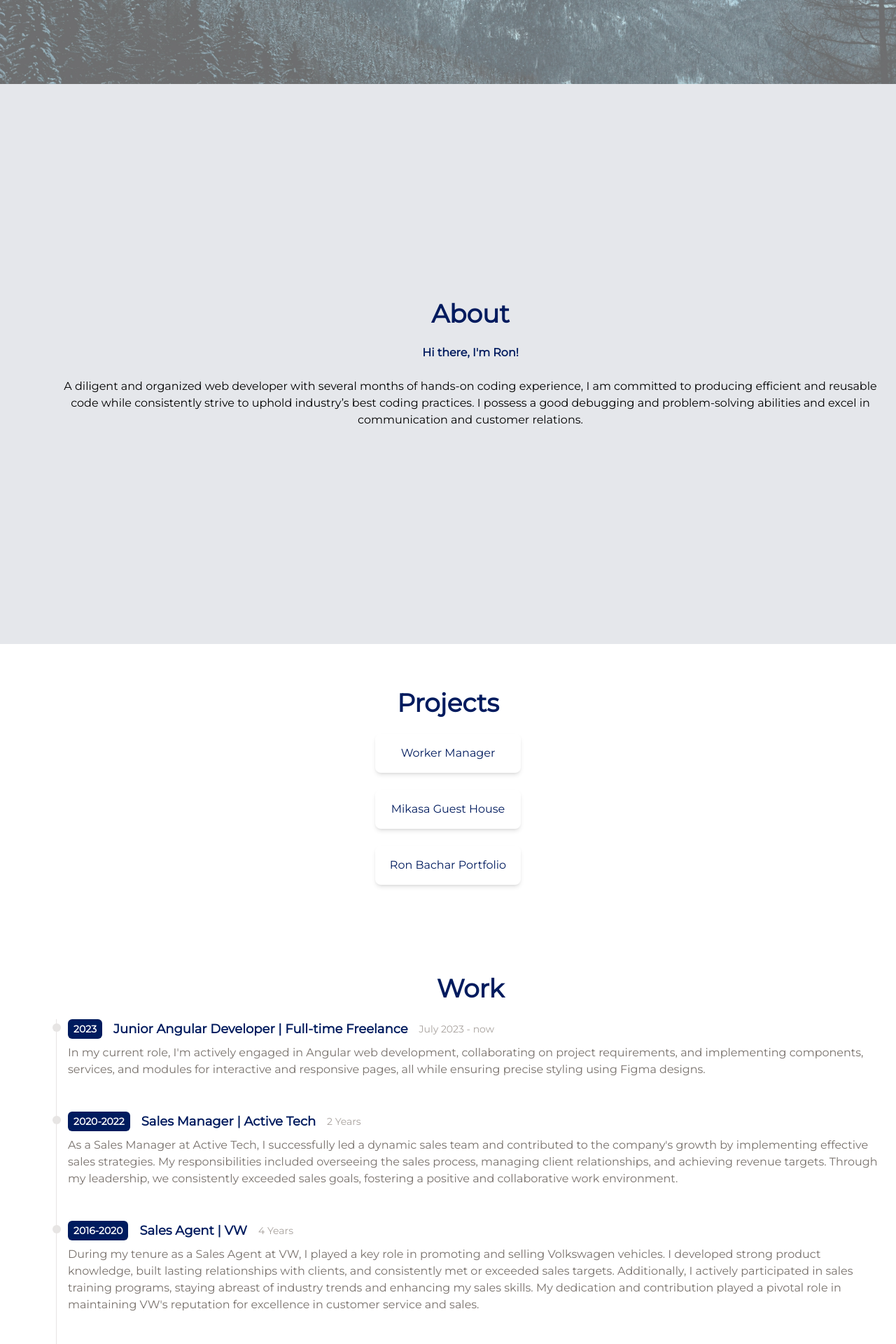
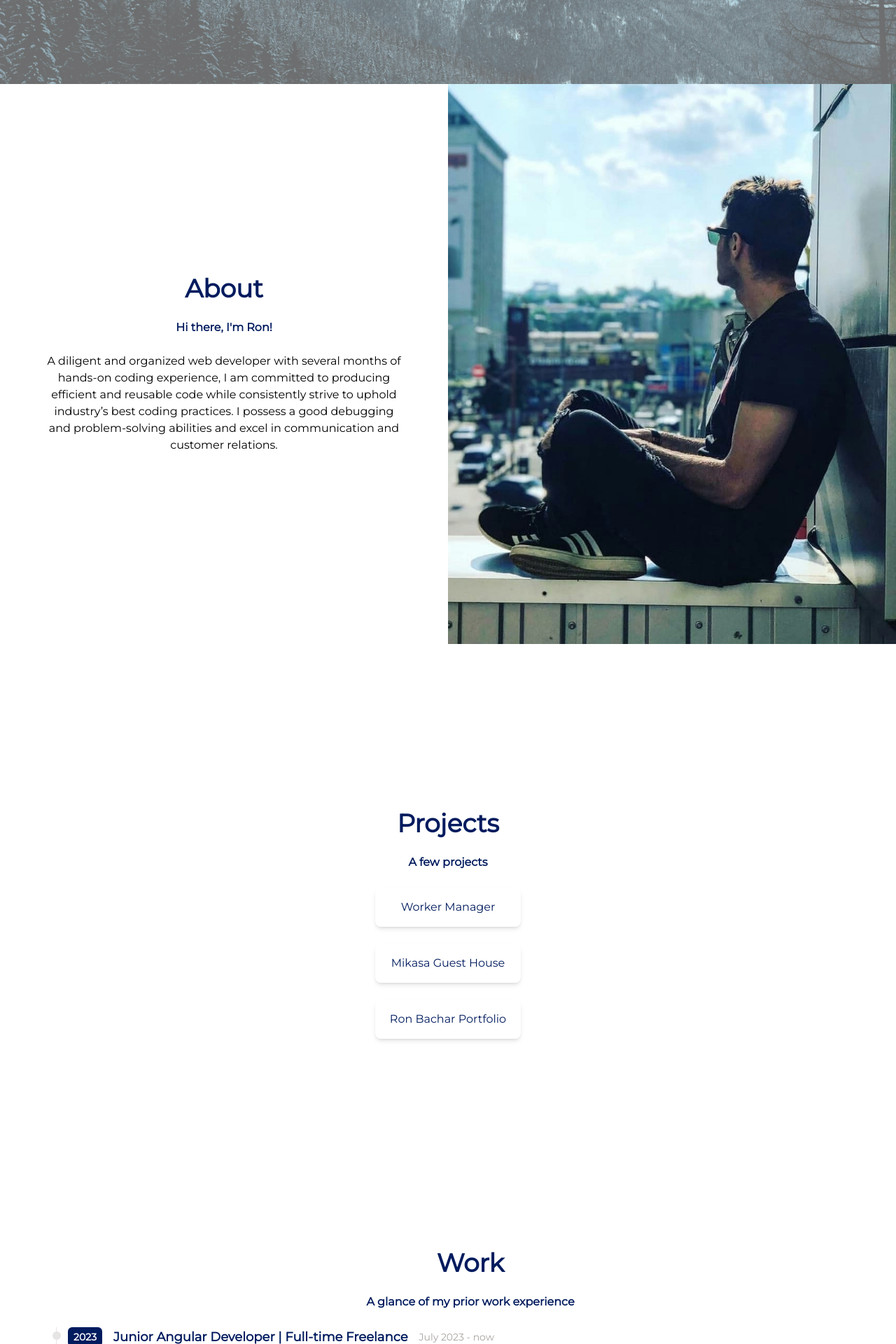
Before and after one commit to RonBachar/my-site, a React (Vite) app: page / in a window 1280 px wide. Shown: the part 680-2600 px from the top of the page at 70% size. Built offline with nearby package versions, Linux system fonts and the light colour scheme.

Commit message:
image added

```diff
--- a/src/components/About.jsx
+++ b/src/components/About.jsx
@@ -1,22 +1,31 @@
 import React from "react";
+import ABOUT_IMG from "../assets/about_me.jpg"; // Provide the correct relative path
 
 const About = () => {
   return (
-    <div
-      id="about"
-      className="w-full h-screen max-w-screen mx-auto  bg-gray-200 flex flex-col justify-center p-4 md:pl-20 py-16">
-      <h1 className="text-4xl font-bold text-[#001b5e] mb-6 text-center">
+<div id="about" class="w-full h-screen-200 bg-gray flex flex-wrap ">
+
+<div class="h-screen  w-full md:w-1/2 flex flex-col justify-center items-center px-16">
+  <h1 class="text-4xl font-bold text-[#001b5e] mb-6 text-center">
     About
   </h1>
-      <h2 className="text-1xl font-bold mb-6 text-[#001b5e]  text-center">
+  <h2 class="text-1xl font-bold mb-6 text-[#001b5e]  text-center">
     Hi there, I'm Ron!
   </h2>
-      <p className="text-center py-5; ">
-        A diligent and organized web developer with several months of hands-on coding experience, I am committed to producing efficient and reusable code while consistently strive to uphold industry’s best coding practices.
-        I possess a good debugging and problem-solving abilities and excel in communication and customer relations.
+  <p class="text-center">
+    A diligent and organized web developer with several months of hands-on
+    coding experience, I am committed to producing efficient and reusable
+    code while consistently strive to uphold industry’s best coding
+    practices. I possess a good debugging and problem-solving abilities
+    and excel in communication and customer relations.
   </p>
+</div>
+
+
+<img class="w-full md:w-1/2  object-cover object-left scale-x-[-1]" src={ABOUT_IMG} alt="about-img" />
 
 </div>
+
   );
 };
 
--- a/src/components/Main.jsx
+++ b/src/components/Main.jsx
@@ -15,7 +15,7 @@ const Main = () => {
       />
       <div className="w-full h-screen absolute top-0 l-0 bg-white/40">
         <div className="max-w-[700px] m-auto h-full w-full flex flex-col justify-center lg:items-start items-center">
-          <h1 className="sm:text-5xl text-4xl font-bold text-gray-800 font-light">
+          <h1 className="sm:text-5xl text-4xl  text-gray-800 font-light">
             Ron Bachar
           </h1>
           <h2 className="flex sm:text-3xl text-2xl pt-4 text-gray-800 font-thin	">
--- a/src/components/Projects.jsx
+++ b/src/components/Projects.jsx
@@ -2,11 +2,16 @@ import React from "react";
 
 const Projects = () => {
   return (
-    <div id="projects" className="py-16">
+    <div
+      id="projects"
+      className="w-full h-screen flex flex-col items-center justify-center"
+    >
       <h1 className="text-4xl font-bold text-[#001b5e] mb-6 text-center">
         Projects
       </h1>
-
+      <h2 class="text-1xl font-bold mb-6 text-[#001b5e]  text-center">
+        A few projects
+      </h2>
       <div className="flex flex-col items-center gap-6">
         <div className="w-52 text-center ">
           <a
--- a/src/components/Sidenav.jsx
+++ b/src/components/Sidenav.jsx
@@ -20,14 +20,14 @@ const Sidenav = () => {
   return (
     <div >
       <AiOutlineMenu
-        className="fixed top-4 right-4 z-50 md:hidden; cursor-pointer "
+        className="fixed top-4 right-4 z-50 md:hidden; cursor-pointer text-4xl "
         onClick={toggleNav}
       />
       {nav ? (
         <div className="fixed w-full h-screen bg-white/90 flex flex-col justify-center items-center z-20">
           <a
             href="#main"
-            className="w-[75%] flex justify-center items-center rounded-full shadow-lg bg-gray-100 shadow-gray-400 m-2 p-4 cursor-pointer hover:scale-110 ease-in duration-200"
+            className="w-[50%] flex justify-center items-center rounded-full shadow-lg bg-gray-100 shadow-gray-400 m-2 p-4 cursor-pointer hover:scale-110 ease-in duration-200"
             onClick={toggleNav}
           >
             <AiOutlineHome size={20} />
@@ -35,7 +35,7 @@ const Sidenav = () => {
           </a>
           <a
             href="#about"
-            className="w-[75%] flex justify-center items-center rounded-full shadow-lg bg-gray-100 shadow-gray-400 m-2 p-4 cursor-pointer hover:scale-110 ease-in duration-200"
+            className="w-[50%] flex justify-center items-center rounded-full shadow-lg bg-gray-100 shadow-gray-400 m-2 p-4 cursor-pointer hover:scale-110 ease-in duration-200"
             onClick={toggleNav}
           >
             <BsPerson size={20} />
@@ -43,7 +43,7 @@ const Sidenav = () => {
           </a>
           <a
             href="#work"
-            className="w-[75%] flex justify-center items-center rounded-full shadow-lg bg-gray-100 shadow-gray-400 m-2 p-4 cursor-pointer hover:scale-110 ease-in duration-200"
+            className="w-[50%] flex justify-center items-center rounded-full shadow-lg bg-gray-100 shadow-gray-400 m-2 p-4 cursor-pointer hover:scale-110 ease-in duration-200"
             onClick={toggleNav}
           >
             <GrProjects size={20} />
@@ -51,7 +51,7 @@ const Sidenav = () => {
           </a>
           <a
             href="#projects"
-            className="w-[75%] flex justify-center items-center rounded-full shadow-lg bg-gray-100 shadow-gray-400 m-2 p-4 cursor-pointer hover:scale-110 ease-in duration-200"
+            className="w-[50%] flex justify-center items-center rounded-full shadow-lg bg-gray-100 shadow-gray-400 m-2 p-4 cursor-pointer hover:scale-110 ease-in duration-200"
             onClick={toggleNav}
           >
             <FaProjectDiagram size={20} />
@@ -60,7 +60,7 @@ const Sidenav = () => {
 
           <a
             href="#resume"
-            className="w-[75%] flex justify-center items-center rounded-full shadow-lg bg-gray-100 shadow-gray-400 m-2 p-4 cursor-pointer hover:scale-110 ease-in duration-200"
+            className="w-[50%] flex justify-center items-center rounded-full shadow-lg bg-gray-100 shadow-gray-400 m-2 p-4 cursor-pointer hover:scale-110 ease-in duration-200"
             onClick={toggleNav}
           >
             <BiDownload size={20} />
@@ -68,7 +68,7 @@ const Sidenav = () => {
           </a>
           <a
             href="#contact"
-            className="w-[75%] flex justify-center items-center rounded-full shadow-lg bg-gray-100 shadow-gray-400 m-2 p-4 cursor-pointer hover:scale-110 ease-in duration-200"
+            className="w-[50%] flex justify-center items-center rounded-full shadow-lg bg-gray-100 shadow-gray-400 m-2 p-4 cursor-pointer hover:scale-110 ease-in duration-200"
             onClick={toggleNav}
           >
             <AiOutlineMail size={20} />
--- a/src/components/Technology.jsx
+++ b/src/components/Technology.jsx
@@ -14,15 +14,15 @@ import {
   BiLogoTailwindCss,
   BiLogoNodejs,
 } from "react-icons/bi";
-import { SiExpress } from "react-icons/si";
+// import { SiExpress } from "react-icons/si";
 
 const Technology = () => {
   return (
-    <div className="w-full  py-10  flex flex-col justify-center p-4 md:pl-20 ">
+    <div className="border-[#001b5e] py-16 m-16 ">
+      <h1 className="text-4xl font-bold text-[#001b5e] mb-6 text-center">Technologies</h1>
+      <h2 className="text-1xl font-bold mb-6 text-[#001b5e]  text-center">Practiced with the follwing technologies</h2>
 
-      <h1 className="text-4xl font-bold text-[#001b5e] mb-6 text-center">Technologies</h1>
-
-      <div className="max-w-[1040px] m-auto  grid grid-cols-3 md:grid-cols-4 gap-10">
+      <div className="flex  flex-wrap justify-center gap-6 ">
         <DiJavascript
           size="75"
           className="text-gray-215"
@@ -33,11 +33,11 @@ const Technology = () => {
           className="text-gray-178"
           style={{ fill: "#0072ea" }}
         />
-        <DiMongodb
+        {/* <DiMongodb
           size="75"
           className="text-gray-342"
           style={{ fill: "#65A30D" }}
-        />
+        /> */}
         <BiLogoTypescript
           size="75"
           className="text-gray-123"
@@ -73,12 +73,12 @@ const Technology = () => {
           className="text-gray-326"
           style={{ fill: "#38BDF8" }}
         />
-        <SiExpress
+        {/* <SiExpress
           size="75"
           className="text-gray-189"
           style={{ fill: "#71717A" }}
         />
-        <BiLogoNodejs size="75" className="text-gray-267" />
+        <BiLogoNodejs size="75" className="text-gray-267" /> */}
       </div>
 
     </div>
--- a/src/components/Work.jsx
+++ b/src/components/Work.jsx
@@ -28,11 +28,12 @@ const Work = () => {
   return (
     <div
       id="work"
-      className="w-full mx-auto h-full py-10  flex flex-col justify-center p-4 md:pl-20 py-16"
+      className="w-full mx-auto h-full   flex flex-col justify-center p-4 md:pl-20 py-16"
     >
       <h1 className="text-4xl font-bold text-[#001b5e] mb-6 text-center">
         Work
       </h1>
+      <h2 className="text-1xl font-bold mb-6 text-[#001b5e]  text-center">A glance of my prior work experience</h2>
       {data.map((item, idx) => (
         <WorkItem
           key={idx}
```
Also changed, not shown: src/assets/about_me.jpg (added). Lines whose indentation alone changed are shown as unchanged.
